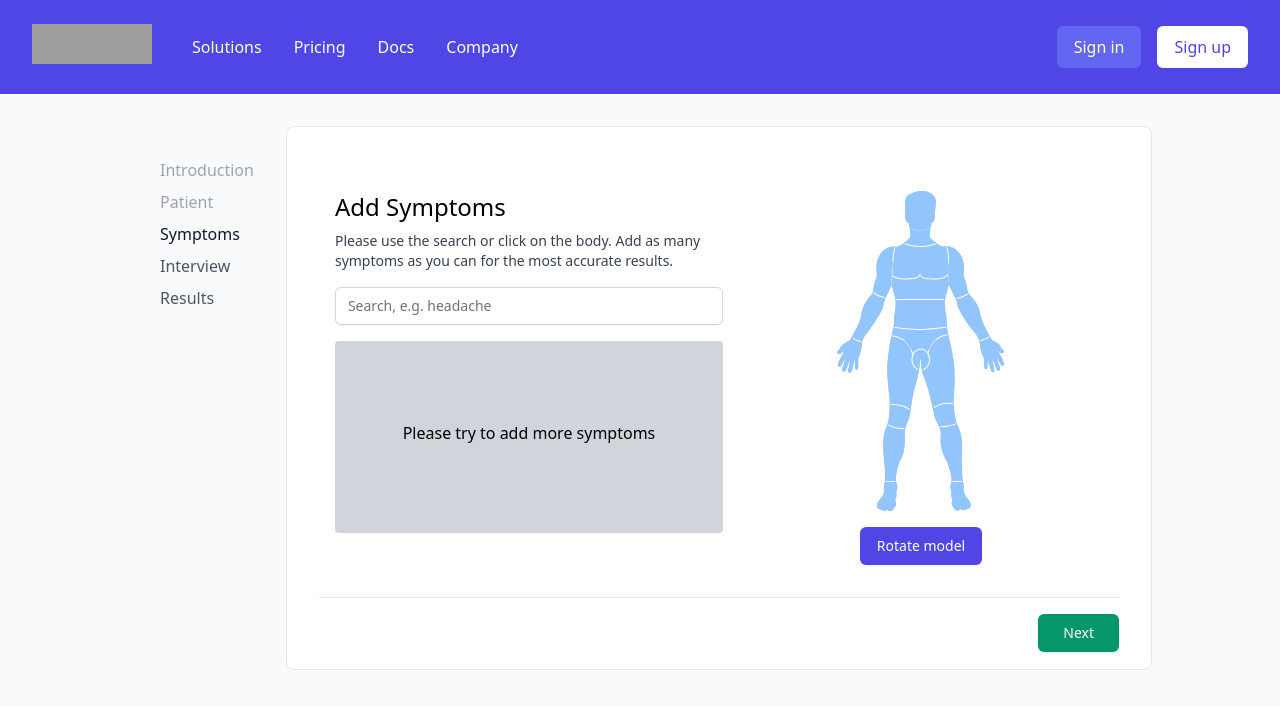
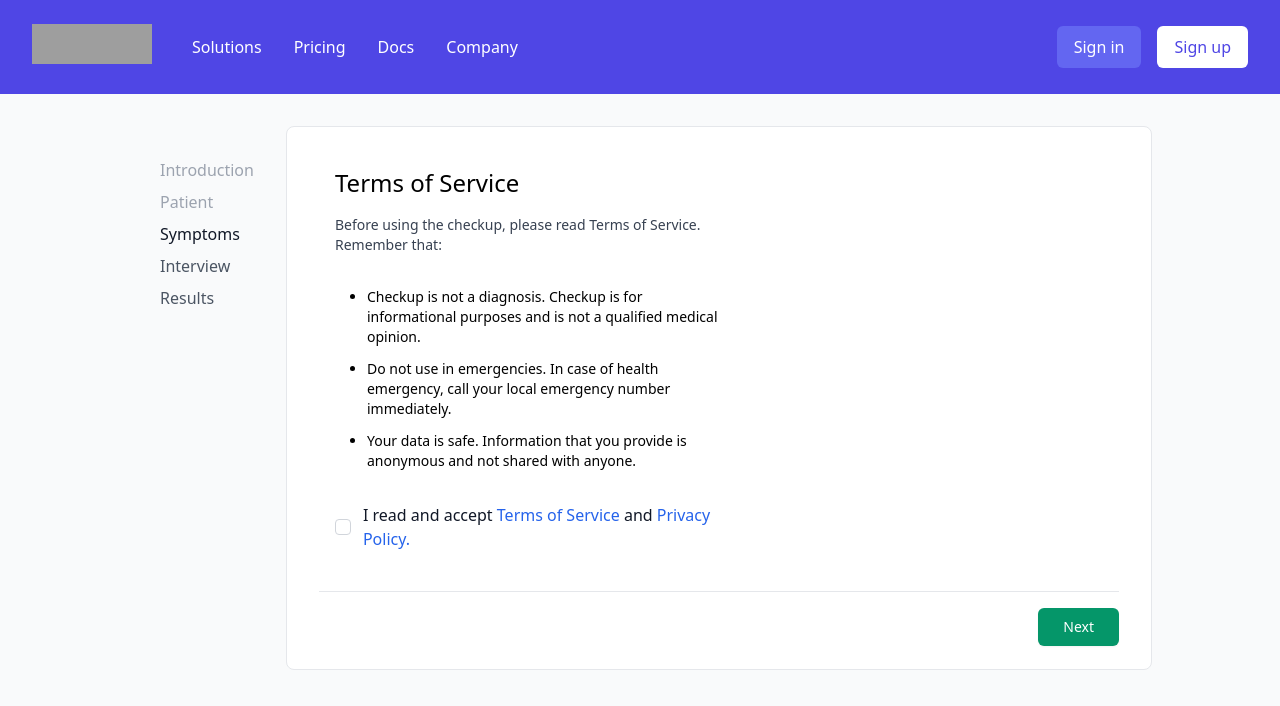
Before and after one commit to Bahodir8586/medical-street, a Next.js app: page / in a window 1280 px wide. Shown: the top 706 px of the page. Built offline with nearby package versions, Linux system fonts and the light colour scheme; grey boxes are pictures that could not be loaded.

Commit message:
terms page is ready

```diff
--- a/components/Home/Symptoms.jsx
+++ b/components/Home/Symptoms.jsx
@@ -15,8 +15,8 @@ export default function Symptoms({ sex }) {
     console.log(val);
   };
   return (
-    <>
-      <div className="flex py-8">
+    <div className="flex flex-col">
+      <div className="flex py-8 h-108">
         <div className="w-full pl-4">
           {/* TODO: Title input and badges of symptoms */}
           <h3 className="font-medium text-2xl mb-2">Add Symptoms</h3>
@@ -32,7 +32,7 @@ export default function Symptoms({ sex }) {
               placeholder="Search, e.g. headache"
             />
           </div>
-          <div className="mt-4 h-48 w-full bg-gray-300 rounded">
+          <div className="mt-4 h-48 w-full bg-gray-200 rounded">
             <p className="mx-auto py-20 text-center">Please try to add more symptoms</p>
           </div>
         </div>
@@ -60,6 +60,6 @@ export default function Symptoms({ sex }) {
           Next
         </button>
       </div>
-    </>
+    </div>
   );
 }
--- a/components/Home/TermsOfService.jsx
+++ b/components/Home/TermsOfService.jsx
@@ -1,5 +1,59 @@
-export default function TermsOfService(){
-    return (
-        <></>
-    )
+import { useState } from 'react';
+import Link from 'next/link';
+
+const termsOfService = [
+  'Checkup is not a diagnosis. Checkup is for informational purposes and is not a qualified medical opinion.',
+  'Do not use in emergencies. In case of health emergency, call your local emergency number immediately.',
+  'Your data is safe. Information that you provide is anonymous and not shared with anyone.',
+];
+export default function TermsOfService() {
+  const [accepted, setAccepted] = useState(false);
+  return (
+    <div className="flex flex-col">
+      <div className="flex py-2 h-108">
+        <div className="w-full pl-4">
+          <h3 className="font-medium text-2xl mb-4">Terms of Service</h3>
+          <p className="text-gray-700 text-sm mb-8">
+            Before using the checkup, please read Terms of Service. Remember that:
+          </p>
+          <ul className="list-disc pl-8 mb-8">
+            {termsOfService.map((el, index) => (
+              <li key={index} className="text-sm mb-3">
+                {el}
+              </li>
+            ))}
+          </ul>
+          <div className="relative flex items-center">
+            <div className="flex items-center h-5">
+              <input
+                id="privacyPolicy"
+                name="privacyPolicy"
+                type="checkbox"
+                onChange={() => setAccepted(!accepted)}
+                className="focus:ring-indigo-500 h-4 w-4 text-indigo-600 border-gray-300 rounded"
+              />
+            </div>
+            <div className="ml-3 text-base">
+              <label htmlFor="privacyPolicy" className="text-gray-900">
+                I read and accept{' '}
+                <Link href="/" passHref={true}>
+                  <a className="text-blue-600 hover:text-blue-400">Terms of Service</a>
+                </Link>{' '}
+                and{' '}
+                <Link href="/" passHref={true}>
+                  <a className="text-blue-600 hover:text-blue-400">Privacy Policy.</a>
+                </Link>
+              </label>
+            </div>
+          </div>
+        </div>
+        <div className="w-full"></div>
+      </div>
+      <div className="border-t flex justify-end items-center py-4">
+        <button className="inline-flex items-center px-6 py-2 border border-transparent text-sm font-medium rounded-md shadow-sm text-white bg-green-600 hover:bg-green-700 focus:outline-none focus:ring-2 focus:ring-offset-2 focus:ring-green-500">
+          Next
+        </button>
+      </div>
+    </div>
+  );
 }
--- a/pages/index.jsx
+++ b/pages/index.jsx
@@ -19,7 +19,7 @@ export default function Home() {
           <Introduction />
           <TermsOfService />
           <Patient />
-          <Symptoms sex={'male'} />
+          {/* <Symptoms sex={'male'} /> */}
           <Interview />
           <Results />
         </Layout>
--- a/tailwind.config.js
+++ b/tailwind.config.js
@@ -35,6 +35,9 @@ module.exports = {
       44: '11rem',
       48: '12rem',
       56: '14rem',
+      104: '26rem',
+      108: '27rem',
+      112: '28rem',
       sm: '3rem',
       md: '6rem',
       lg: '12rem',
```
